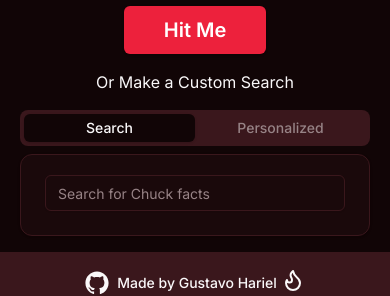
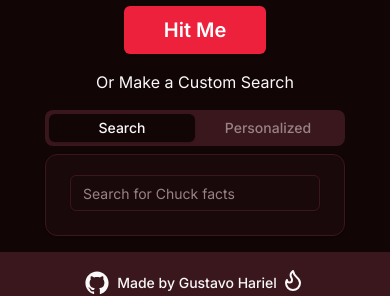
Before and after one commit to gustavohariel/chuck-app, a Next.js app: page / in a window 390 px wide. Shown: the part 218-514 px from the top of the page. Built offline with nearby package versions, Linux system fonts and the light colour scheme; no server answers.

Commit message:
adjust cards size

```diff
--- a/src/app/page.tsx
+++ b/src/app/page.tsx
@@ -35,7 +35,7 @@ export default async function Home() {
               </div>
 
               <RandomJokeButton />
-              <div className="max-w-[350px] md:max-w-[450px] flex flex-col justify-center items-center space-y-4 mx-auto">
+              <div className="max-w-[300px] md:max-w-[450px] flex flex-col justify-center items-center space-y-4 mx-auto">
                 <JokesCard />
                 <p className="flex justify-center">Or Make a Custom Search</p>
                 <CustomJokeTab />
--- a/src/components/custom-joke-tab.tsx
+++ b/src/components/custom-joke-tab.tsx
@@ -1,14 +1,11 @@
-import {
-  Card,
-  CardContent,
-} from '@/components/ui/card';
+import { Card, CardContent } from '@/components/ui/card';
 import { Tabs, TabsContent, TabsList, TabsTrigger } from '@/components/ui/tabs';
 import { SearchJokeOption } from './search-joke-option';
 import { PersonalizedJokeOptions } from './personalized-joke-options';
 
 export function CustomJokeTab() {
   return (
-    <Tabs defaultValue="search" className="w-[350px] md:w-[450px]">
+    <Tabs defaultValue="search" className="w-[300px] md:w-[450px]">
       <TabsList className="grid w-full grid-cols-2">
         <TabsTrigger value="search">Search</TabsTrigger>
         <TabsTrigger value="personalized">Personalized</TabsTrigger>
```
